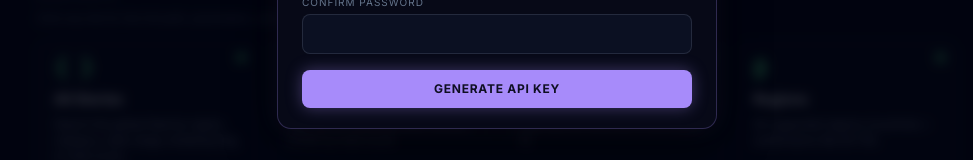
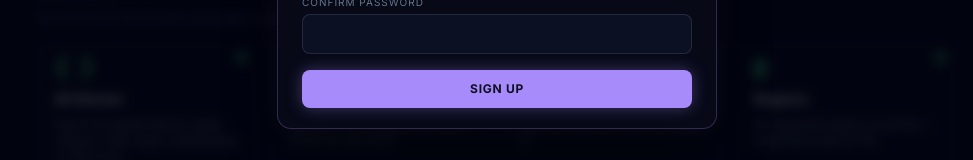
Before and after one commit to jaggannadhan/OmnesVident, a React (Vite) app in the folder frontend_portal/: page /api-docs in a window 1280 px wide. Both pictures are taken after a click on the button "GET AN API KEY". Shown: the part 506-666 px from the top of the page, without its empty margins (143-1116 px from the left). Built offline with nearby package versions, Linux system fonts and the light colour scheme; no server answers.

Commit message:
fix login

```diff
--- a/frontend_portal/src/components/SignupModal.tsx
+++ b/frontend_portal/src/components/SignupModal.tsx
@@ -53,6 +53,11 @@ export function SignupModal({ open, onClose, onSuccess, onSwitchToLogin }: Signu
     window.addEventListener("keydown", onKey);
     return () => window.removeEventListener("keydown", onKey);
   }, [open, onClose]);
+
+  // Live password-match status — used both for the inline hint under the
+  // confirm input and to disable the submit button until they match.
+  const pwMismatch = pw2.length > 0 && pw !== pw2;
+  const pwMatched  = pw2.length > 0 && pw === pw2 && pw.length >= PASSWORD_MIN;
 
   if (!open) return null;
 
@@ -185,15 +190,49 @@ export function SignupModal({ open, onClose, onSuccess, onSwitchToLogin }: Signu
               type="password" value={pw2} required minLength={PASSWORD_MIN} maxLength={128}
               autoComplete="new-password"
               onChange={(e) => setPw2(e.target.value)}
+              aria-invalid={pwMismatch || undefined}
+              aria-describedby={pwMismatch ? "pw-mismatch" : undefined}
               style={{
                 ...inputBaseStyle,
                 borderColor:
                   pw2.length === 0          ? "rgba(148,163,184,0.18)"
-                  : pw === pw2              ? "rgba(74,222,128,0.4)"
+                  : pwMatched               ? "rgba(74,222,128,0.4)"
                   :                            "rgba(239,68,68,0.4)",
               }}
               onFocus={focusOn} onBlur={blurOn}
             />
+            {/* Live mismatch hint — appears as soon as the user types a
+                non-matching character in the confirm field. */}
+            {pwMismatch && (
+              <span
+                id="pw-mismatch"
+                role="alert"
+                style={{
+                  marginTop: "2px",
+                  fontSize: "10px",
+                  color: "#fca5a5",
+                  display: "inline-flex",
+                  alignItems: "center",
+                  gap: "5px",
+                }}
+              >
+                <span aria-hidden="true">✕</span> Passwords do not match
+              </span>
+            )}
+            {pwMatched && (
+              <span
+                style={{
+                  marginTop: "2px",
+                  fontSize: "10px",
+                  color: "#86efac",
+                  display: "inline-flex",
+                  alignItems: "center",
+                  gap: "5px",
+                }}
+              >
+                <span aria-hidden="true">✓</span> Passwords match
+              </span>
+            )}
           </label>
 
           {error && (
@@ -203,18 +242,18 @@ export function SignupModal({ open, onClose, onSuccess, onSwitchToLogin }: Signu
           )}
 
           <button
-            type="submit" disabled={loading}
+            type="submit" disabled={loading || pwMismatch}
             style={{
               marginTop: "4px", padding: "10px 14px",
               fontSize: "12px", fontWeight: 700, letterSpacing: "0.06em", textTransform: "uppercase",
-              background: loading ? "rgba(167,139,250,0.4)" : "#a78bfa",
+              background: (loading || pwMismatch) ? "rgba(167,139,250,0.4)" : "#a78bfa",
               color: "#0f0f23", border: "none", borderRadius: "8px",
-              cursor: loading ? "wait" : "pointer",
-              boxShadow: loading ? "none" : "0 0 16px rgba(167,139,250,0.35)",
+              cursor: (loading || pwMismatch) ? "not-allowed" : "pointer",
+              boxShadow: (loading || pwMismatch) ? "none" : "0 0 16px rgba(167,139,250,0.35)",
               transition: "background 0.15s ease, box-shadow 0.15s ease",
             }}
           >
-            {loading ? "Generating key…" : "Generate API key"}
+            {loading ? "Signing up…" : "Sign up"}
           </button>
         </form>
 
```
